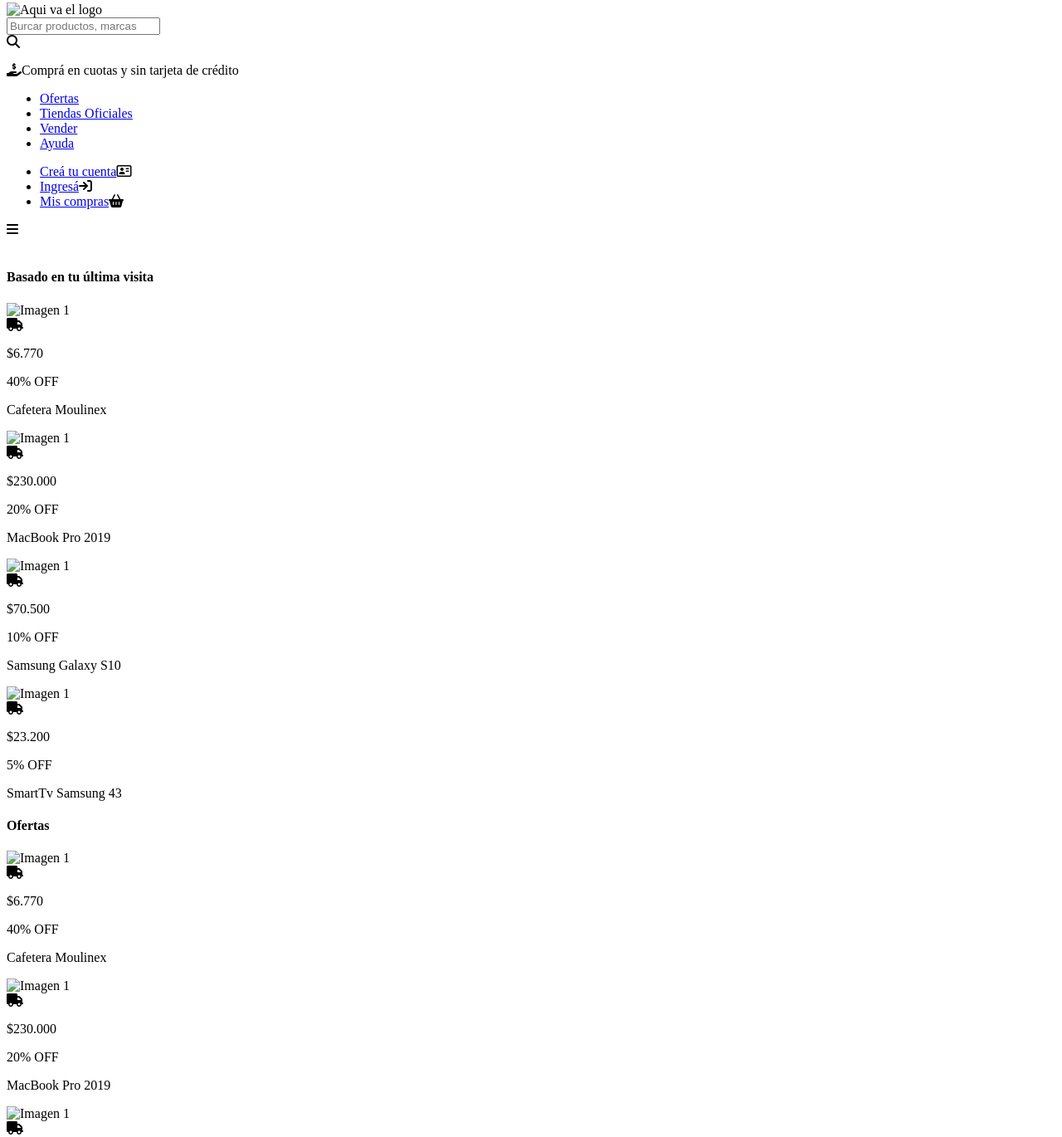
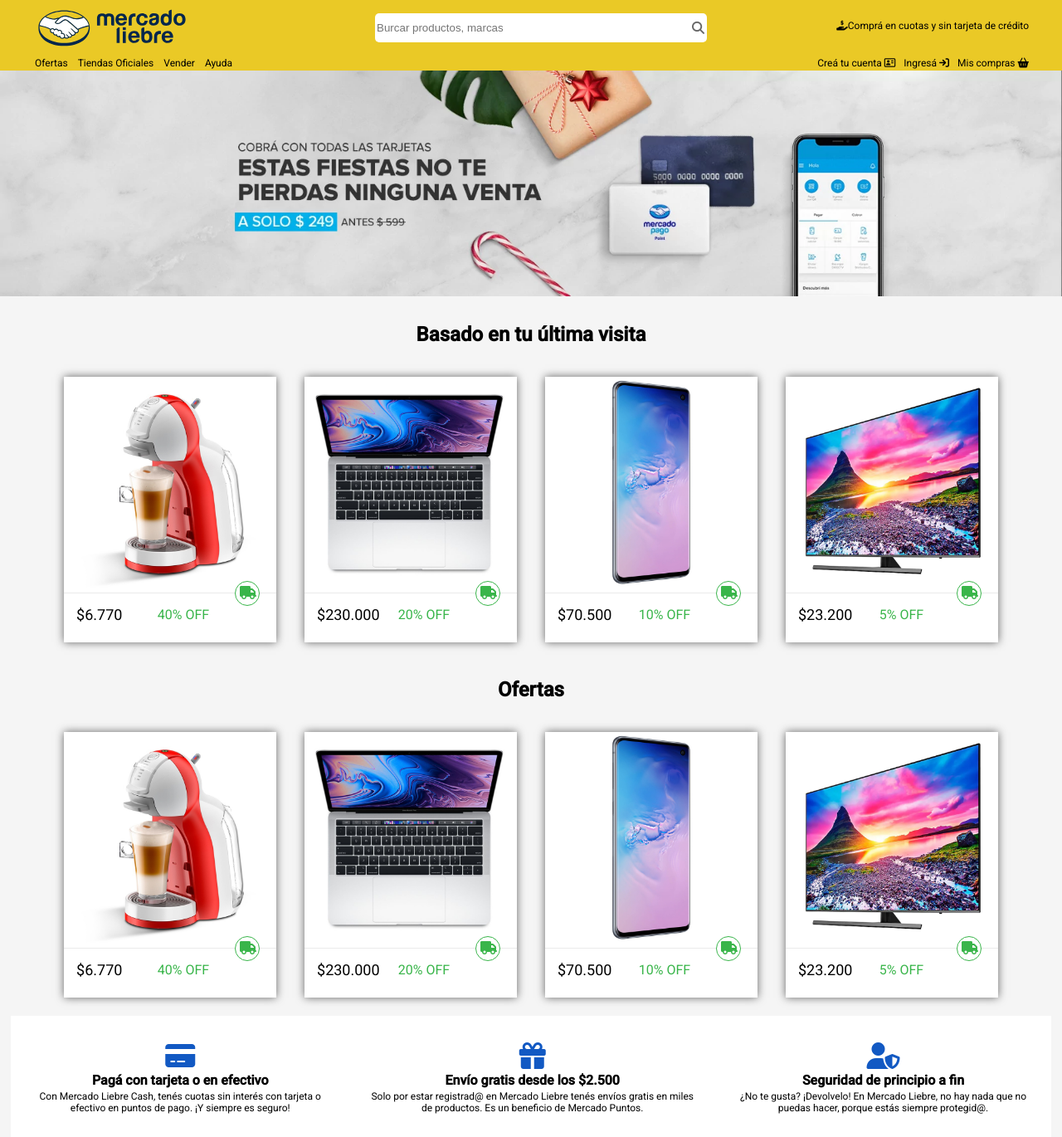
Before and after one commit to anahi-luna/proyecto-individual, a website: page index.html in a window 1280 px wide. Shown: the part 5-1375 px from the top of the page at 83% size. Drawn offline with Linux system fonts and the light colour scheme; the site is published under a folder, as on GitHub Pages, so addresses that start at the root find nothing.

Commit message:
modificaciones en las rutas

```diff
--- a/views/index.html
+++ b/index.html
@@ -9,8 +9,7 @@
     <link rel="stylesheet" href="https://cdnjs.cloudflare.com/ajax/libs/font-awesome/6.4.0/css/all.min.css"
         integrity="sha512-iecdLmaskl7CVkqkXNQ/ZH/XLlvWZOJyj7Yy7tcenmpD1ypASozpmT/E0iPtmFIB46ZmdtAc9eNBvH0H/ZpiBw=="
         crossorigin="anonymous" referrerpolicy="no-referrer" />
-
-    <link rel="stylesheet" href="/css/styles.css">
+    <link rel="stylesheet" href="public/css/styles.css">
     <title>Mercado liebre</title>
 </head>
 
@@ -20,7 +19,7 @@
             <nav class="logo-bar-dollar">
                 <div class="logo-search">
                     <div class="logo-container">
-                        <img src="/images/logo-mercado-liebre.svg" class="logo-img" alt="Aqui va el logo">
+                        <img src="public/images/logo-mercado-liebre.svg" class="logo-img" alt="Aqui va el logo">
                     </div>
 
                         <form class="Barra-de-busqueda">
@@ -56,7 +55,7 @@
                 <i class="fas fa-bars"></i>
             </div>
             <div class="caja-baner">
-                <img src="/images/img-home-banner.jpg" class="baner-img" alt="">
+                <img src="public/images/img-home-banner.jpg" class="baner-img" alt="">
             </div>
         </div>
     </header>
@@ -65,7 +64,7 @@
         <h4>Basado en tu última visita</h4>
         <section class="Ultima">
             <article class="Productos-caja-general">
-                <img src="/images/img-cafetera-moulinex.jpg" alt="Imagen 1">
+                <img src="public/images/img-cafetera-moulinex.jpg" alt="Imagen 1">
                 <div class="caja-elemento">
                     <i class="fa-solid fa-truck"></i>
                     <div class="caja-des-prec">
@@ -76,7 +75,7 @@
                 </div>
             </article>
             <article class="Productos-caja-general">
-                <img src="/images/img-macbook-pro-2019.jpg" alt="Imagen 1">
+                <img src="public/images/img-macbook-pro-2019.jpg" alt="Imagen 1">
                 <div class="caja-elemento">
                     <i class="fa-solid fa-truck"></i>
                     <div class="caja-des-prec">
@@ -87,7 +86,7 @@
                 </div>
             </article>
             <article class="Productos-caja-general">
-                <img src="/images/img-samsung-galaxy-s10.jpg" alt="Imagen 1">
+                <img src="public/images/img-samsung-galaxy-s10.jpg" alt="Imagen 1">
                 <div class="caja-elemento">
                     <i class="fa-solid fa-truck"></i>
                     <div class="caja-des-prec">
@@ -98,7 +97,7 @@
                 </div>
             </article>
             <article class="Productos-caja-general">
-                <img src="/images/img-tv-samsung-smart.jpg" alt="Imagen 1">
+                <img src="public/images/img-tv-samsung-smart.jpg" alt="Imagen 1">
                 <div class="caja-elemento">
                     <i class="fa-solid fa-truck"></i>
                     <div class="caja-des-prec">
@@ -113,7 +112,7 @@
         <h4>Ofertas</h4>
         <section class="Ofertas">
             <article class="Productos-caja-general">
-                <img src="/images/img-cafetera-moulinex.jpg" alt="Imagen 1">
+                <img src="public/images/img-cafetera-moulinex.jpg" alt="Imagen 1">
                 <div class="caja-elemento">
                     <i class="fa-solid fa-truck"></i>
                     <div class="caja-des-prec">
@@ -124,7 +123,7 @@
                 </div>
             </article>
             <article class="Productos-caja-general">
-                <img src="/images/img-macbook-pro-2019.jpg" alt="Imagen 1">
+                <img src="public/images/img-macbook-pro-2019.jpg" alt="Imagen 1">
                 <div class="caja-elemento">
                     <i class="fa-solid fa-truck"></i>
                     <div class="caja-des-prec">
@@ -135,7 +134,7 @@
                 </div>
             </article>
             <article class="Productos-caja-general">
-                <img src="/images/img-samsung-galaxy-s10.jpg" alt="Imagen 1">
+                <img src="public/images/img-samsung-galaxy-s10.jpg" alt="Imagen 1">
                 <div class="caja-elemento">
                     <i class="fa-solid fa-truck"></i>
                     <div class="caja-des-prec">
@@ -146,7 +145,7 @@
                 </div>
             </article>
             <article class="Productos-caja-general">
-                <img src="/images/img-tv-samsung-smart.jpg" alt="Imagen 1">
+                <img src="public/images/img-tv-samsung-smart.jpg" alt="Imagen 1">
                 <div class="caja-elemento"><i class="fa-solid fa-truck"></i>
                     <div class="caja-des-prec">
                         <p class="precio">$23.200</p>
--- a/views/login.html
+++ b/views/login.html
@@ -8,7 +8,7 @@
     <link rel="stylesheet" href="https://cdnjs.cloudflare.com/ajax/libs/font-awesome/6.4.0/css/all.min.css"
         integrity="sha512-iecdLmaskl7CVkqkXNQ/ZH/XLlvWZOJyj7Yy7tcenmpD1ypASozpmT/E0iPtmFIB46ZmdtAc9eNBvH0H/ZpiBw=="
         crossorigin="anonymous" referrerpolicy="no-referrer" />
-    <link rel="stylesheet" href="/css/login.css">
+    <link rel="stylesheet" href="../public/css/login.css">
     <title>Login de Usuario</title>
 </head>
 
@@ -18,7 +18,7 @@
             <nav class="logo-bar-dollar">
                 <div class="logo-search">
                     <div class="logo-container">
-                        <img src="/images/logo-mercado-liebre.svg" class="logo-img" alt="Aqui va el logo">
+                        <img src="../public/images/logo-mercado-liebre.svg" class="logo-img" alt="Aqui va el logo">
                     </div>
                     <form class="Barra-de-busqueda">
 
```
Also changed, not shown: views/register.html (+2 -2 lines).
